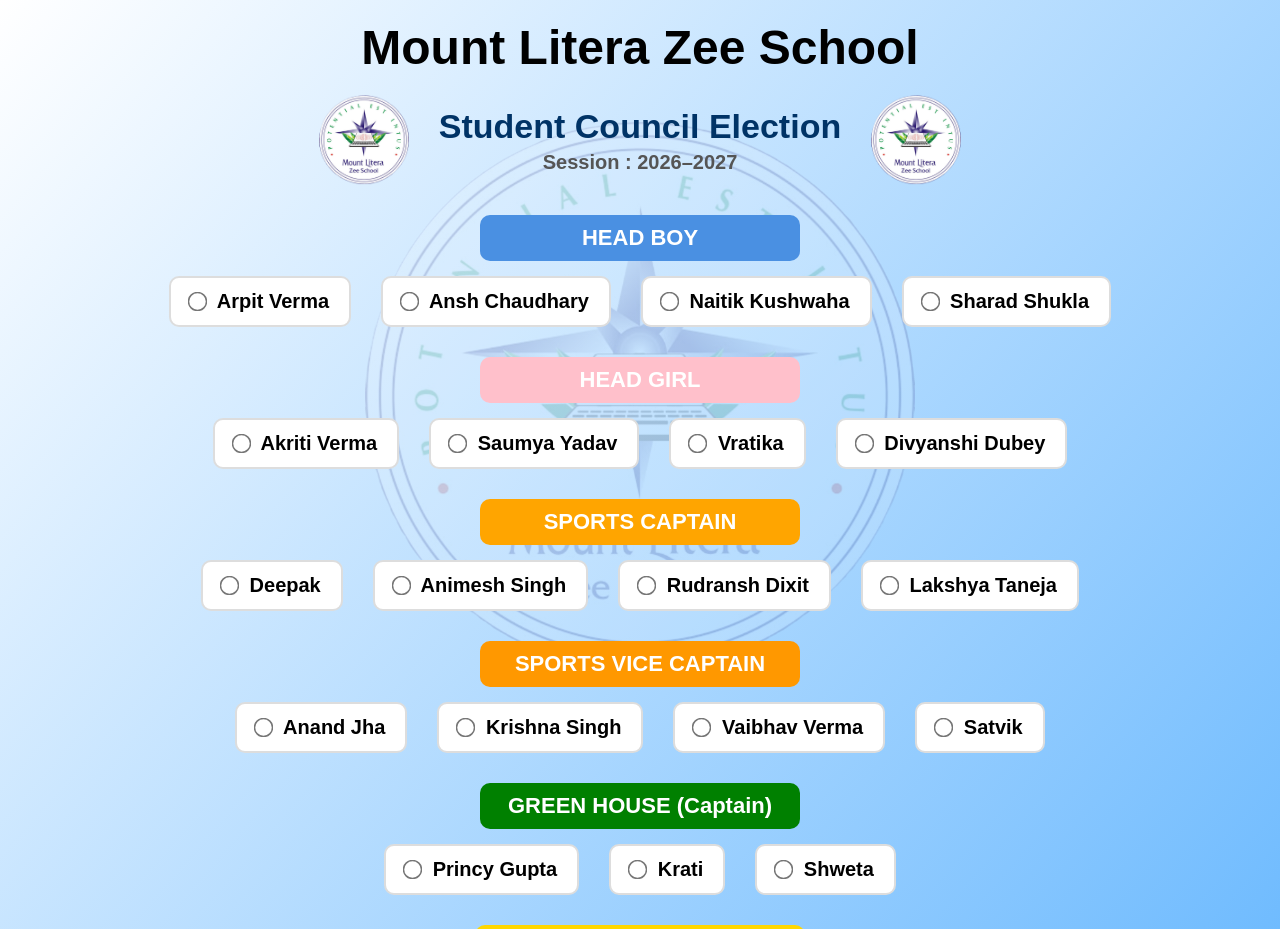
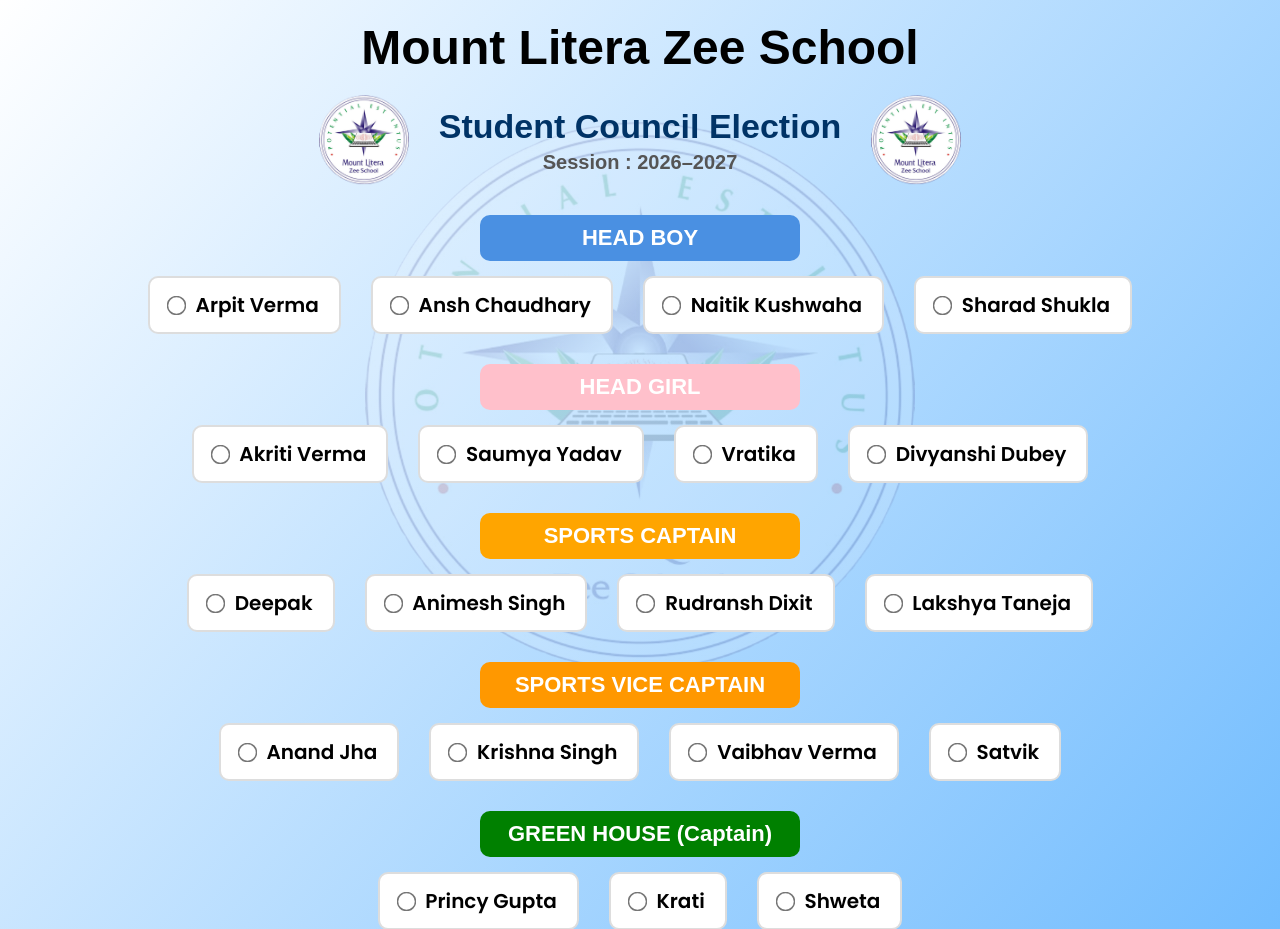
Before and after one commit to adit109820-cmd/Students-council-voting-system, a Flask app: page / in a window 1280 px wide. Shown: the top 929 px of the page. Run offline with Flask 3, Linux system fonts and the light colour scheme.

Commit message:
Update index.html

```diff
--- a/templates/index.html
+++ b/templates/index.html
@@ -3,6 +3,7 @@
 <head>
 <title>Student Council Election</title>
 
+<link href="https://fonts.googleapis.com/css2?family=Poppins:wght@600&display=swap" rel="stylesheet">
 <style>
 .watermark{
     position:fixed;
@@ -76,7 +77,8 @@ label{
     padding:12px 20px;
     border-radius:10px;
     border:2px solid #ddd;
-    font-weight: bold;
+    font-family:'Poppins', sans-serif;
+    font-weight: 600;
 }
 
 input[type="radio"]{
```
